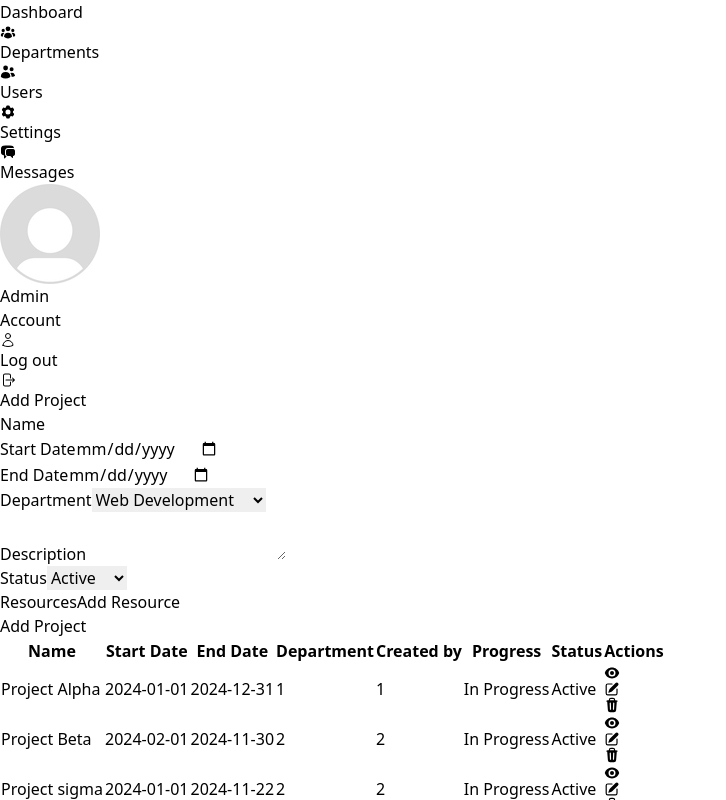
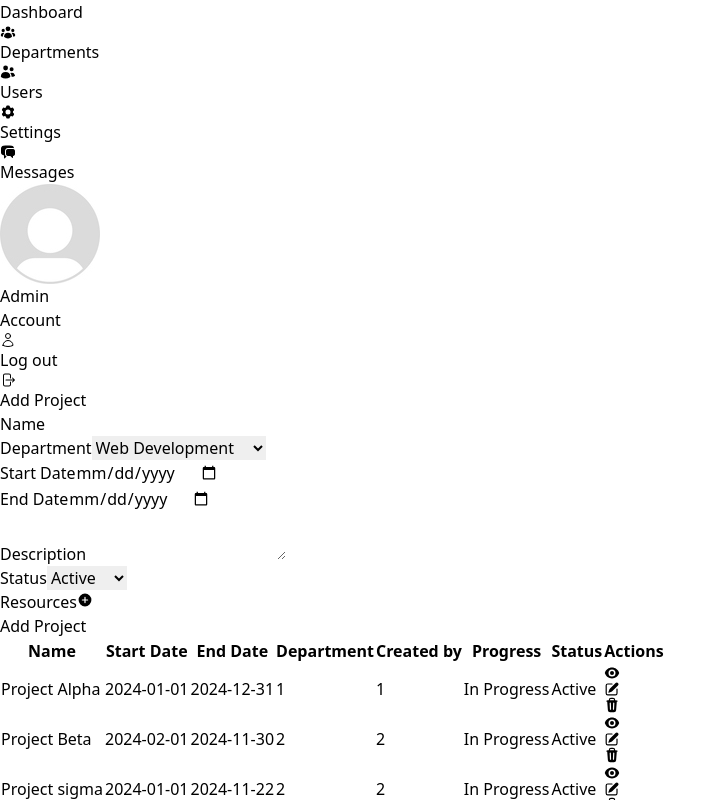
Before and after one commit to rouckay/pmsdev, a React (Vite) app in the folder frontend/: page /dashboard in a window 1280 px wide. Both pictures are taken after a click on the button "Add Project". Shown: the part 755-1555 px from the top of the page, without its empty margins (0-726 px from the left). Built offline with nearby package versions, Linux system fonts and the light colour scheme.

Commit message:
made some changes to the project form

```diff
--- a/frontend/src/components/Modal.jsx
+++ b/frontend/src/components/Modal.jsx
@@ -7,6 +7,7 @@ const Modal = ({ isOpen, onClose, title, children }) => {
         className="absolute inset-0 bg-black opacity-50"
         onClick={onClose}
       ></div>
+
       <div className="bg-white rounded-lg shadow-lg max-w-md w-full z-50">
         <div className="flex justify-between items-center p-4 border-b">
           <h2 className="text-xl font-semibold">{title}</h2>
--- a/frontend/src/features/Projects/CreateProjectForm.jsx
+++ b/frontend/src/features/Projects/CreateProjectForm.jsx
@@ -1,6 +1,8 @@
+import React from "react";
 import { useForm, useFieldArray } from "react-hook-form";
 import Button from "../../components/Button";
 import toast from "react-hot-toast";
+import { HiMiniPlusCircle } from "react-icons/hi2";
 
 const CreateProjectForm = () => {
   const {
@@ -10,7 +12,6 @@ const CreateProjectForm = () => {
     formState: { errors },
     reset,
   } = useForm();
-
   const { fields, append, remove } = useFieldArray({
     control,
     name: "resources",
@@ -23,60 +24,30 @@ const CreateProjectForm = () => {
   };
 
   return (
-    <div className="flex justify-center items-center min-h-screen ">
-      <div className="w-full max-w-md p-8 bg-white rounded-lg shadow-lg">
-        <form onSubmit={handleSubmit(onSubmit)} className="space-y-4 text-sm">
-          <div>
-            <label htmlFor="name" className="block mb-1 font-medium">
+    <div className="flex justify-center items-center min-h-screen bg-gray-100 text-[12px]">
+      <div className="w-full max-w-4xl p-8 bg-white rounded-lg shadow-lg overflow-y-auto max-h-screen">
+        <form onSubmit={handleSubmit(onSubmit)} className="space-y-4">
+          <div className="grid grid-cols-2 gap-4">
+            <div className="flex flex-col">
+              <label htmlFor="name" className="font-medium">
                 Name
               </label>
               <input
                 id="name"
-              className="w-full p-2 border rounded"
+                className="p-2 border rounded"
                 {...register("name", { required: true })}
               />
               {errors.name && (
                 <span className="text-red-500">This field is required</span>
               )}
             </div>
-
-          <div>
-            <label htmlFor="start_date" className="block mb-1 font-medium">
-              Start Date
-            </label>
-            <input
-              id="start_date"
-              type="date"
-              className="w-full p-2 border rounded"
-              {...register("start_date", { required: true })}
-            />
-            {errors.start_date && (
-              <span className="text-red-500">This field is required</span>
-            )}
-          </div>
-
-          <div>
-            <label htmlFor="end_date" className="block mb-1 font-medium">
-              End Date
-            </label>
-            <input
-              id="end_date"
-              type="date"
-              className="w-full p-2 border rounded"
-              {...register("end_date", { required: true })}
-            />
-            {errors.end_date && (
-              <span className="text-red-500">This field is required</span>
-            )}
-          </div>
-
-          <div>
-            <label htmlFor="department" className="block mb-1 font-medium">
+            <div className="flex flex-col">
+              <label htmlFor="department" className="font-medium">
                 Department
               </label>
               <select
                 id="department"
-              className="w-full p-2 border rounded"
+                className="p-2 border rounded"
                 {...register("department", { required: true })}
               >
                 <option value="Web">Web Development</option>
@@ -87,28 +58,60 @@ const CreateProjectForm = () => {
                 <span className="text-red-500">This field is required</span>
               )}
             </div>
+          </div>
 
-          <div>
-            <label htmlFor="description" className="block mb-1 font-medium">
+          <div className="grid grid-cols-2 gap-4">
+            <div className="flex flex-col">
+              <label htmlFor="start_date" className="font-medium">
+                Start Date
+              </label>
+              <input
+                id="start_date"
+                type="date"
+                className="p-2 border rounded"
+                {...register("start_date", { required: true })}
+              />
+              {errors.start_date && (
+                <span className="text-red-500">This field is required</span>
+              )}
+            </div>
+            <div className="flex flex-col">
+              <label htmlFor="end_date" className="font-medium">
+                End Date
+              </label>
+              <input
+                id="end_date"
+                type="date"
+                className="p-2 border rounded"
+                {...register("end_date", { required: true })}
+              />
+              {errors.end_date && (
+                <span className="text-red-500">This field is required</span>
+              )}
+            </div>
+          </div>
+
+          <div className="grid grid-cols-2 gap-4">
+            <div className="flex flex-col">
+              <label htmlFor="description" className="font-medium">
                 Description
               </label>
               <textarea
                 id="description"
-              className="w-full p-2 border rounded"
+                className="p-2 border rounded"
                 {...register("description", { required: true })}
               />
               {errors.description && (
                 <span className="text-red-500">This field is required</span>
               )}
             </div>
-
-          <div>
-            <label htmlFor="status" className="block mb-1 font-medium">
+            <div className="flex flex-col">
+              <label htmlFor="status" className="font-medium">
                 Status
               </label>
               <select
                 id="status"
-              className="w-full p-2 border rounded"
+                className="p-2 border rounded"
                 {...register("status", { required: true })}
               >
                 <option value="Active">Active</option>
@@ -119,9 +122,10 @@ const CreateProjectForm = () => {
                 <span className="text-red-500">This field is required</span>
               )}
             </div>
+          </div>
 
-          <div>
-            <label className="block mb-1 font-medium">Resources</label>
+          <div className="flex flex-col mb-4">
+            <label className="font-medium">Resources</label>
             {fields.map((item, index) => (
               <div key={item.id} className="flex items-center space-x-2 mb-2">
                 <input
@@ -148,21 +152,21 @@ const CreateProjectForm = () => {
                 </button>
               </div>
             ))}
-            <Button
+            <button
               type="button"
               onClick={() => append({ name: "", quantity: 1 })}
-              className="mt-2 p-2 bg-blue-500 text-white rounded"
+              className="mt-2 p-2  rounded-full"
             >
-              Add Resource
-            </Button>
+              <HiMiniPlusCircle className="h-8 w-8 -translate-y-3" />
+            </button>
           </div>
 
-          <Button
+          <button
             type="submit"
-            className="w-full p-2 bg-green-500 text-white rounded"
+            className="w-full p-2 bg-blue-500 text-white rounded"
           >
             Add Project
-          </Button>
+          </button>
         </form>
       </div>
     </div>
--- /dev/null
+++ b/frontend/src/features/Projects/ProjectsTable.jsx
@@ -0,0 +1,51 @@
+import { HiEye, HiMiniPencilSquare, HiMiniTrash } from "react-icons/hi2";
+import staticData from "../../static data/data";
+
+const ProjectsTable = () => {
+  return (
+    <div className="overflow-x-auto rounded-lg text-[15px]">
+      <table className="table-auto border-collapse border-slate-500 w-full">
+        <thead className="bg-gray-100">
+          <tr>
+            <th className=" px-4 py-2 text-start">Name</th>
+            {/* <th className=" px-4 py-2 text-start">Description</th> */}
+            <th className=" px-4 py-2 text-start">Start Date</th>
+            <th className=" px-4 py-2 text-start">End Date</th>
+            <th className=" px-4 py-2 text-start">Department</th>
+            <th className=" px-4 py-2 text-start">Created by</th>
+            <th className=" px-4 py-2 text-start">Progress</th>
+            <th className=" px-4 py-2 text-start">Status</th>
+            <th className=" px-4 py-2 text-start">Actions</th>
+          </tr>
+        </thead>
+        <tbody>
+          {staticData.projects.map((project, index) => (
+            <tr key={index} className="">
+              <td className="border-y px-4 py-2">{project.name}</td>
+              {/* <td className="border-y px-4 py-2">{project.description}</td> */}
+              <td className="border-y px-4 py-2">{project.start_date}</td>
+              <td className="border-y px-4 py-2">{project.end_date}</td>
+              <td className="border-y px-4 py-2">{project.department_id}</td>
+              <td className="border-y px-4 py-2">{project.created_by}</td>
+              <td className="border-y px-4 py-2">In Progress</td>
+              <td className="border-y px-4 py-2">
+                <span className="p-[5px] rounded-lg bg-green-200 text-green-800">
+                  Active
+                </span>
+              </td>
+              <td className="border-y px-4 py-2">
+                <div className="flex gap-3">
+                  <HiEye />
+                  <HiMiniPencilSquare />
+                  <HiMiniTrash />
+                </div>
+              </td>
+            </tr>
+          ))}
+        </tbody>
+      </table>
+    </div>
+  );
+};
+
+export default ProjectsTable;
--- a/frontend/src/pages/Dashboard.jsx
+++ b/frontend/src/pages/Dashboard.jsx
@@ -1,13 +1,16 @@
 import { useState } from "react";
 import Button from "../components/Button";
 import CreateProjectForm from "../features/Projects/CreateProjectForm";
-import staticData from "../static data/data";
 
-import { HiMiniTrash, HiEye, HiMiniPencilSquare } from "react-icons/hi2";
+import ProjectsTable from "../features/Projects/ProjectsTable";
 
 const Dashboard = () => {
   const [showForm, setShowForm] = useState(false);
 
+  const [isModalOpen, setIsModalOpen] = useState(false);
+
+  const handleOpenModal = () => setIsModalOpen(true);
+  const handleCloseModal = () => setIsModalOpen(false);
   return (
     <div className="flex flex-col gap-4">
       <div className="pr-2 self-end">
@@ -16,48 +19,7 @@ const Dashboard = () => {
         </Button>
       </div>
       <div>{showForm && <CreateProjectForm />}</div>
-      <div className="overflow-x-auto rounded-lg text-[15px]">
-        <table className="table-auto border-collapse border-slate-500 w-full">
-          <thead className="bg-gray-100">
-            <tr>
-              <th className=" px-4 py-2 text-start">Name</th>
-              {/* <th className=" px-4 py-2 text-start">Description</th> */}
-              <th className=" px-4 py-2 text-start">Start Date</th>
-              <th className=" px-4 py-2 text-start">End Date</th>
-              <th className=" px-4 py-2 text-start">Department</th>
-              <th className=" px-4 py-2 text-start">Created by</th>
-              <th className=" px-4 py-2 text-start">Progress</th>
-              <th className=" px-4 py-2 text-start">Status</th>
-              <th className=" px-4 py-2 text-start">Actions</th>
-            </tr>
-          </thead>
-          <tbody>
-            {staticData.projects.map((project, index) => (
-              <tr key={index} className="">
-                <td className="border-y px-4 py-2">{project.name}</td>
-                {/* <td className="border-y px-4 py-2">{project.description}</td> */}
-                <td className="border-y px-4 py-2">{project.start_date}</td>
-                <td className="border-y px-4 py-2">{project.end_date}</td>
-                <td className="border-y px-4 py-2">{project.department_id}</td>
-                <td className="border-y px-4 py-2">{project.created_by}</td>
-                <td className="border-y px-4 py-2">In Progress</td>
-                <td className="border-y px-4 py-2">
-                  <span className="p-[5px] rounded-lg bg-green-200 text-green-800">
-                    Active
-                  </span>
-                </td>
-                <td className="border-y px-4 py-2">
-                  <div className="flex gap-3">
-                    <HiEye />
-                    <HiMiniPencilSquare />
-                    <HiMiniTrash />
-                  </div>
-                </td>
-              </tr>
-            ))}
-          </tbody>
-        </table>
-      </div>
+      <ProjectsTable />
     </div>
   );
 };
```
Lines whose indentation alone changed are shown as unchanged.
